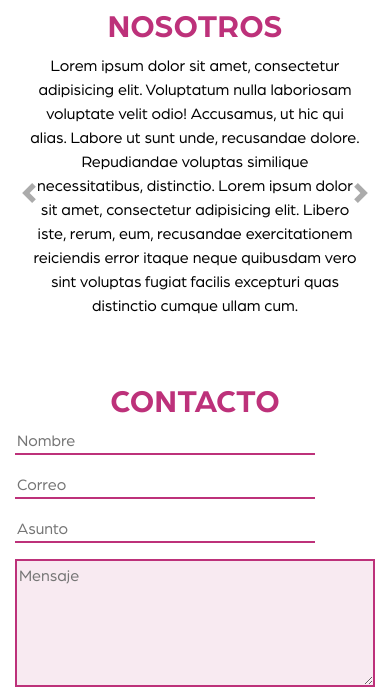
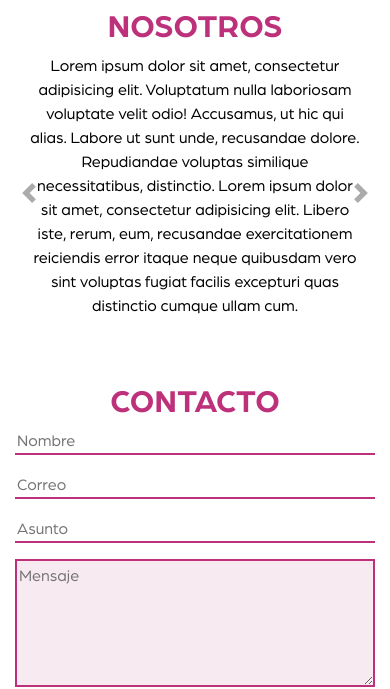
Before and after one commit to axelbarragan/bitcard, a plain HTML site: page index.html in a window 390 px wide. Shown: the part 3314-4003 px from the top of the page. Drawn offline with nearby package versions, Linux system fonts and the light colour scheme.

Commit message:
Cambios
Cambios

```diff
--- a/assets/main.css
+++ b/assets/main.css
@@ -376,7 +376,7 @@ textarea {
 	.fila img {
 		padding: 0;
 	}
-	textarea {
+	textarea, input {
 		width: 100%;
 	}
 	.navbar-brand img {
```
